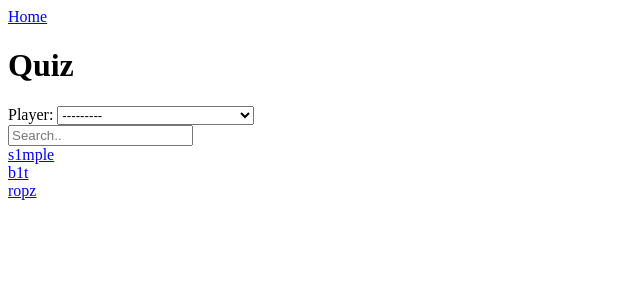
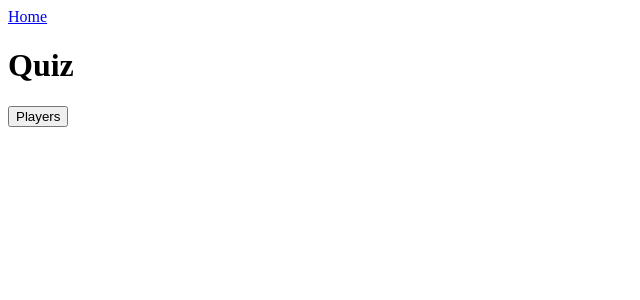
Before and after one commit to ShayTanoS/CSQuiz, a Django app: page /quiz/ in a window 1280 px wide. Shown: the top 300 px of the page, without its empty margins (0-640 px from the left). Run offline with Django 5.2, Linux system fonts and the light colour scheme; data comes from the database, SQL or seed files in the repository.

Commit message:
Переробив список гравців. При натиску на кнопку, в'юшка отримує дані про гравця для подальшого оброблення. Перестали працювати міграції...

```diff
--- a/CSQuiz/quizapp/models.py
+++ b/CSQuiz/quizapp/models.py
@@ -12,6 +12,9 @@ class Players(models.Model):
     major_winner = models.BooleanField(blank=True, null=True)
     major_MVP = models.BooleanField(blank=True, null=True)
 
+    @property
+    def full_player_name(self):
+        return f"{self.name} '{self.nickname}' {self.surname}"
 
     def __str__(self):
-        return f"{self.name} '{self.nickname}' {self.surname}"
+        return self.full_player_name
--- a/CSQuiz/quizapp/static/css/style.css
+++ b/CSQuiz/quizapp/static/css/style.css
@@ -1,3 +1,13 @@
-.dropdown-content a {
+.dropdown-content {
+  display: none;
+  position: absolute;
+  background-color: #f6f6f6;
+  min-width: 230px;
+  border: 1px solid #ddd;
+  z-index: 1;
+}
+
+.dropdown-content button{
   display: block;
 }
+.show {display:block;}
--- a/CSQuiz/quizapp/static/js/script.js
+++ b/CSQuiz/quizapp/static/js/script.js
@@ -1,15 +1,18 @@
 function filterFunction() {
-  var input, filter, ul, li, a, i;
+    var input, filter, div, buttons, i, txtValue;
     input = document.getElementById("myInput");
     filter = input.value.toUpperCase();
     div = document.getElementById("myDropdown");
-  a = div.getElementsByTagName("a");
-  for (i = 0; i < a.length; i++) {
-    txtValue = a[i].textContent || a[i].innerText;
+    buttons = div.getElementsByTagName("button");
+    for (i = 0; i < buttons.length; i++) {
+        txtValue = buttons[i].textContent || buttons[i].innerText;
         if (txtValue.toUpperCase().indexOf(filter) > -1) {
-      a[i].style.display = "";
+            buttons[i].style.display = "";
         } else {
-      a[i].style.display = "none";
+            buttons[i].style.display = "none";
         }
     }
 }
+function myFunction() {
+  document.getElementById("myDropdown").classList.toggle("show");
+}
--- a/CSQuiz/quizapp/views.py
+++ b/CSQuiz/quizapp/views.py
@@ -40,8 +40,17 @@ class AddPlayerView(View):
 
 class QuizView(View):
     template_name = 'quiz_page.html'
-    mystery_player = random.choice(Players.objects.all())
+    players = Players.objects.all()
+    mystery_player = random.choice(players)
+    samples_list = []
     def get(self, request):
         form = QuizForm()
-        context = {'form': form}
+        context = {'form': form, 'players': self.players}
         return render(request, self.template_name, context)
+
+    def post(self, request):
+        print(request.POST['my_button'])
+        print(self.players.filter(full_player_name=request.POST['my_button']))
+        form = QuizForm()
+        context = {'form': form, 'players': self.players}
+        return render(request, self.template_name, context)
--- a/CSQuiz/templates/quiz_page.html
+++ b/CSQuiz/templates/quiz_page.html
@@ -1,18 +1,21 @@
 {% extends 'base.html' %}
 {% block content %}
-{% load static %}
-	<h1>Quiz</h1>
-    <form action="{% url 'quiz_page' %}" method="post">
-        {% csrf_token %}
-        {{ form }}
-    </form>
+    {% load static %}
+    <h1>Quiz</h1>
+    {% csrf_token %}
     <link rel="stylesheet" type="text/css" href="{% static 'css/style.css' %}">
     <script src="{% static 'js/script.js' %}"></script>
-  <div id="myDropdown" class="dropdown-content">
-    <input type="text" placeholder="Search.." id="myInput" onkeyup="filterFunction()">
-    <a href="#about">s1mple</a>
-    <a href="#base">b1t</a>
-    <a href="#blog">ropz</a>
-  </div>
+    <button onclick="myFunction()" class="dropbtn">Players</button>
+    <div id="myDropdown" class="dropdown-content">
+        <form action="{% url 'quiz_page' %}" method="post">
+            {% csrf_token %}
+            <input type="text" placeholder="Search.." id="myInput" onkeyup="filterFunction()">
+            <ul>
+            {% for item in players %}
+                <button type="submit" value="{{ item }}" name="my_button">{{ item }}</button>
+            {% endfor %}
+            </ul>
+        </form>
+    </div>
 
 {% endblock %}
```
Also changed, not shown: CSQuiz/users/migrations/0006_alter_emailconfirmcodehelpermodel_deletion_time.py (deleted), CSQuiz/users/migrations/0007_alter_emailconfirmcodehelpermodel_deletion_time.py (deleted), CSQuiz/users/migrations/0008_alter_emailconfirmcodehelpermodel_deletion_time.py (deleted), CSQuiz/users/migrations/0009_alter_emailconfirmcodehelpermodel_deletion_time.py (deleted). Lines whose indentation alone changed are shown as unchanged.
